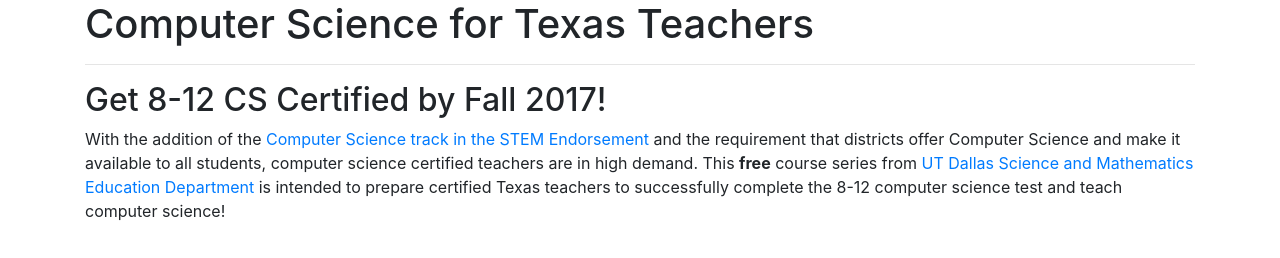
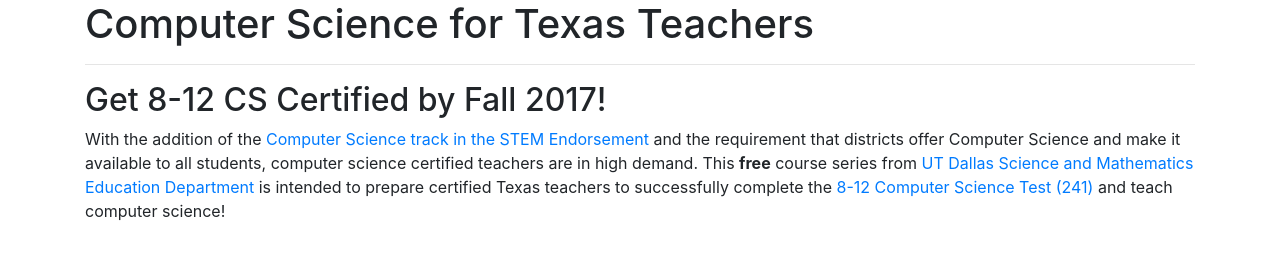
Before and after one commit to georgiastuart/blockly_testing, a plain HTML site: page index.html in a window 1280 px wide. Drawn offline with nearby package versions, Linux system fonts and the light colour scheme; some packages are replaced by stand-ins of ours.

Commit message:
Published with https://stackedit.io/

```diff
--- a/index.html
+++ b/index.html
@@ -15,5 +15,5 @@
 
 <h2 id="get-8-12-cs-certified-by-fall-2017">Get 8-12 CS Certified by Fall 2017!</h2>
 
-<p>With the addition of the <a href="endorsement.pdf">Computer Science track in the STEM Endorsement</a> and the requirement that districts offer Computer Science and make it available to all students, computer science certified teachers are in high demand. This <strong>free</strong> course series from <a href="utdallas.edu/scimathed">UT Dallas Science and Mathematics Education Department</a> is intended to prepare certified Texas teachers to successfully complete the 8-12 computer science test and teach computer science!</p></div></body>
+<p>With the addition of the <a href="endorsement.pdf">Computer Science track in the STEM Endorsement</a> and the requirement that districts offer Computer Science and make it available to all students, computer science certified teachers are in high demand. This <strong>free</strong> course series from <a href="utdallas.edu/scimathed">UT Dallas Science and Mathematics Education Department</a> is intended to prepare certified Texas teachers to successfully complete the <a href="http://cms.texes-ets.org/files/9014/6486/8792/computer_science_8_12_241_TAAG.pdf">8-12 Computer Science Test (241)</a> and teach computer science!</p></div></body>
 </html>
```
